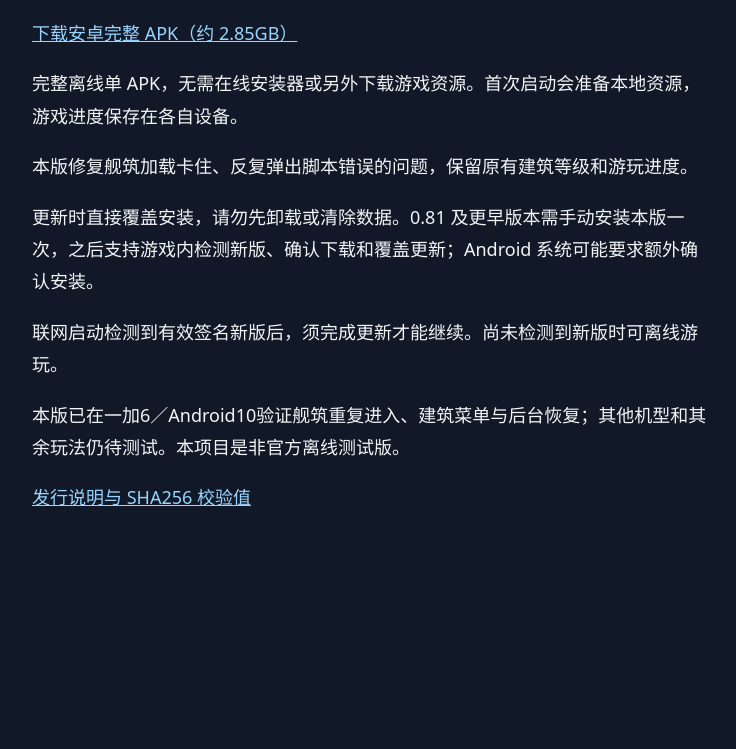
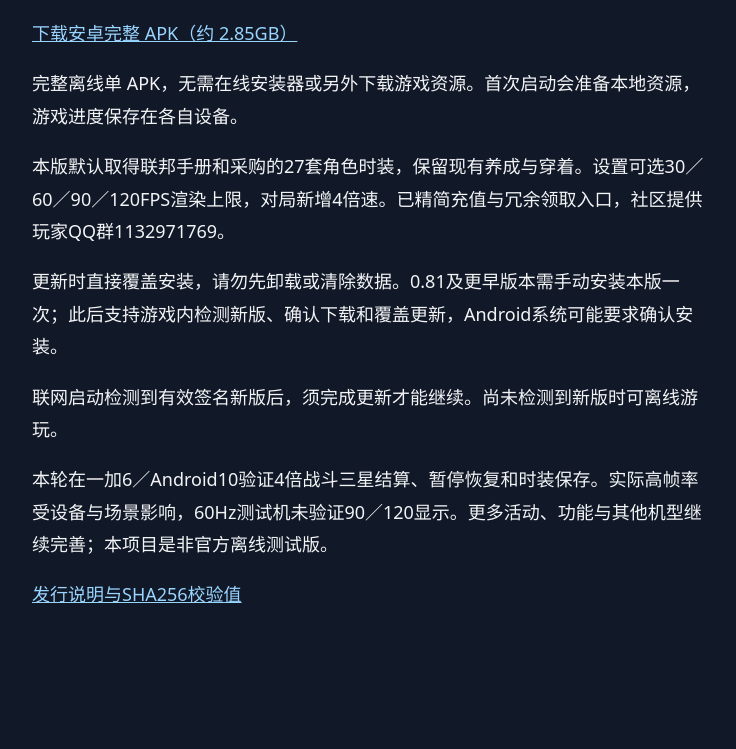
Before and after one commit to Jiaobenmiao/yx-offline, a plain HTML site: page index.html in a window 1280 px wide. Shown: the part 216-965 px from the top of the page, without its empty margins (268-1004 px from the left). Before the commit the page ends 868 px from the top, so only its background shows below. Drawn offline with Linux system fonts and the light colour scheme.

Commit message:
发布 v0.85 默认时装、帧率上限与4倍速

```diff
--- a/index.html
+++ b/index.html
@@ -1 +1 @@
-<!doctype html><html lang="zh-CN"><meta charset="utf-8"><meta name="viewport" content="width=device-width, initial-scale=1"><title>源序空间离线版</title><style>body{background:#111827;color:#f3f4f6;font:18px/1.8 system-ui,sans-serif}main{max-width:680px;margin:12vh auto;padding:24px}a{color:#99d5ff}</style><main><h1>源序空间离线版 v0.84</h1><p><a href="https://cnb.cool/jiaobenmiao-yx/yx-offline/-/releases/download/v0.84/yuanxu-offline-v0.84.apk">下载安卓完整 APK（约 2.85GB）</a></p><p>完整离线单 APK，无需在线安装器或另外下载游戏资源。首次启动会准备本地资源，游戏进度保存在各自设备。</p><p>本版修复舰筑加载卡住、反复弹出脚本错误的问题，保留原有建筑等级和游玩进度。</p><p>更新时直接覆盖安装，请勿先卸载或清除数据。0.81 及更早版本需手动安装本版一次，之后支持游戏内检测新版、确认下载和覆盖更新；Android 系统可能要求额外确认安装。</p><p>联网启动检测到有效签名新版后，须完成更新才能继续。尚未检测到新版时可离线游玩。</p><p>本版已在一加6／Android10验证舰筑重复进入、建筑菜单与后台恢复；其他机型和其余玩法仍待测试。本项目是非官方离线测试版。</p><p><a href="https://cnb.cool/jiaobenmiao-yx/yx-offline/-/releases/tag/v0.84">发行说明与 SHA256 校验值</a></p></main></html>
+<!doctype html><html lang="zh-CN"><meta charset="utf-8"><meta name="viewport" content="width=device-width, initial-scale=1"><title>源序空间离线版</title><style>body{background:#111827;color:#f3f4f6;font:18px/1.8 system-ui,sans-serif}main{max-width:680px;margin:12vh auto;padding:24px}a{color:#99d5ff}</style><main><h1>源序空间离线版 v0.85</h1><p><a href="https://cnb.cool/jiaobenmiao-yx/yx-offline/-/releases/download/v0.85/yuanxu-offline-v0.85.apk">下载安卓完整 APK（约 2.85GB）</a></p><p>完整离线单 APK，无需在线安装器或另外下载游戏资源。首次启动会准备本地资源，游戏进度保存在各自设备。</p><p>本版默认取得联邦手册和采购的27套角色时装，保留现有养成与穿着。设置可选30／60／90／120FPS渲染上限，对局新增4倍速。已精简充值与冗余领取入口，社区提供玩家QQ群1132971769。</p><p>更新时直接覆盖安装，请勿先卸载或清除数据。0.81及更早版本需手动安装本版一次；此后支持游戏内检测新版、确认下载和覆盖更新，Android系统可能要求确认安装。</p><p>联网启动检测到有效签名新版后，须完成更新才能继续。尚未检测到新版时可离线游玩。</p><p>本轮在一加6／Android10验证4倍战斗三星结算、暂停恢复和时装保存。实际高帧率受设备与场景影响，60Hz测试机未验证90／120显示。更多活动、功能与其他机型继续完善；本项目是非官方离线测试版。</p><p><a href="https://cnb.cool/jiaobenmiao-yx/yx-offline/-/releases/tag/v0.85">发行说明与SHA256校验值</a></p></main></html>
```
